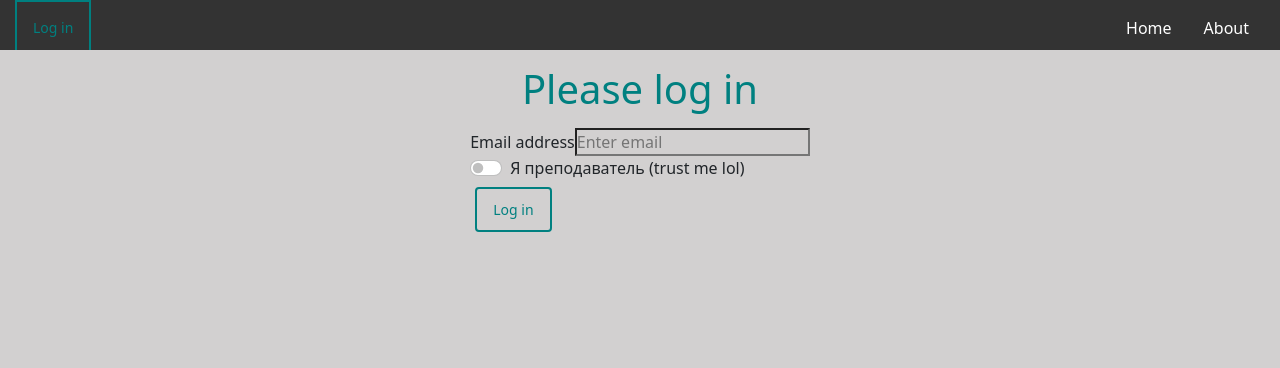
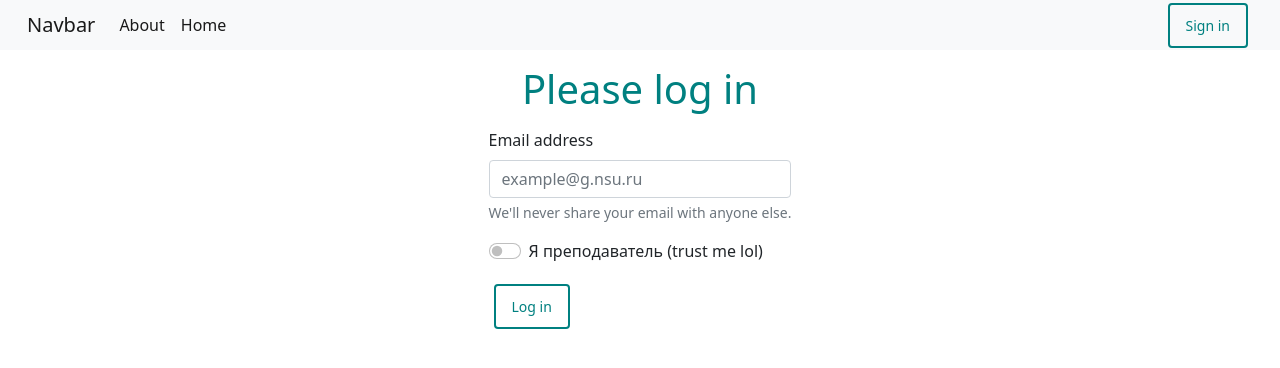
Before and after one commit to UltimateHikari/fairlabs, a React (Create React App) app in the folder client/: page /login in a window 1280 px wide. Shown: the top 368 px of the page. Built offline with nearby package versions, Linux system fonts and the light colour scheme.

Commit message:
better Navbar

```diff
--- a/client/src/pages/Landing.jsx
+++ b/client/src/pages/Landing.jsx
@@ -10,7 +10,7 @@ const Landing = () => {
             <h1 className={'h1'}>
                 Landing
             </h1>
-            <button onClick={() => Comm.get(fContext, AlgoGetMessage())}>
+            <button class="btn btn-primary" onClick={() => Comm.get(fContext, AlgoGetMessage())}>
                 AlgoGet
             </button>
         </div>
--- a/client/src/pages/Login.jsx
+++ b/client/src/pages/Login.jsx
@@ -40,17 +40,26 @@ const Login = () => {
         <div className={'login'}>
             <form onSubmit={login}>
                 <h1 className={'h1'}>Please log in</h1>
-                <div>
-                    <label>Email address</label>
+                <div class="mb-3">
+                    <label
+                        for="loginEmail"
+                        class="form-label"
+                    >
+                        Email address
+                    </label>
                     <input
-                    type="email"
-                    name="email"
-                    placeholder="Enter email"
-                    onChange={handleEmailChange}
-                    value={email}
+                        type="email"
+                        class="form-control"
+                        id="loginEmail"
+                        aria-describedby="emailHelp"
+                        placeholder="example@g.nsu.ru"
+                        onChange={handleEmailChange}
                     />
+                    <div id="emailHelp" class="form-text">
+                        We'll never share your email with anyone else.
+                    </div>
                 </div>
-                <div class="form-check form-switch">
+                <div class="mb-3 form-check form-switch">
                     <input
                         class="form-check-input"
                         type="checkbox"
@@ -62,7 +71,7 @@ const Login = () => {
                             Я преподаватель (trust me lol)
                     </label>
                 </div>
-                <button className="btn" type="submit">Log in</button>
+                <button className="btn btn-primary" type="submit">Log in</button>
             </form>
         </div>
     );
--- a/client/src/styles/App.css
+++ b/client/src/styles/App.css
@@ -1,9 +1,3 @@
-* {
-    margin: 0;
-    padding: 0;
-    box-sizing: border-box;
-    background-color: #d2d0d0;
-}
 
 #root {
     display: flex;
--- a/client/src/ui/navbar/Navbar.js
+++ b/client/src/ui/navbar/Navbar.js
@@ -5,56 +5,26 @@ import {AuthContext} from "../../context";
 import ModalNote from "../../components/ModalNote";
 import Login from "../../pages/Login";
 import { useCookies } from 'react-cookie';
+import Navlist from './Navlist';
+import Navbutton from './Navbutton';
 
 
 const Navbar = () => {
 
-    const {isAuth, setIsAuth, setPerson} = useContext(AuthContext);
-
-    const [isModalActive, setModalActive] = useState(false)
-    const [cookies, setCookie, removeCookie] = useCookies(['faircookie']);
-
-
-    const navigate = useNavigate()
-
-    const logout = () => {
-        setIsAuth(false)
-        setPerson("")
-        setModalActive(false)
-        removeCookie('auth', {})
-        removeCookie('context', {})
-        navigate('/landing')
-    }
-
-    return (
-        isAuth ?
-            <div className='navbar'>
-                <MyButton onClick={logout}>
-                    Log out
-                </MyButton>
-                <div className="li">
-                    {/*мб сделать faq вместо about*/}
-                    <Link className="li a" to="/about">About</Link>
-                    <Link className="li a" to="/courses">Courses</Link>
-                    <Link className="li a" to="/profile">Profile</Link>
-                    <Link className="li a" to="/landing">Home</Link>
-                    <Link className="li a" to="/create_course">CCreate</Link>
-                </div>
+    return(
+        <nav class="navbar navbar-expand-lg navbar-light bg-light">
+        <div class="container-fluid">
+            <a class="navbar-brand" href="#">Navbar</a>
+            <button class="navbar-toggler" type="button" data-bs-toggle="collapse" data-bs-target="#navbarSupportedContent" aria-controls="navbarSupportedContent" aria-expanded="false" aria-label="Toggle navigation">
+            <span class="navbar-toggler-icon"></span>
+            </button>
+            <div class="collapse navbar-collapse" id="navbarSupportedContent">
+            <Navlist/>
+            <Navbutton/>
             </div>
-            :
-            <div className='navbar'>
-                <MyButton onClick={() => setModalActive(true)}>
-                    Log in
-                </MyButton>
-                <div className="li">
-                    <Link className="li a" to="/about">About</Link>
-                    <Link className="li a" to="/landing">Home</Link>
-                </div>
-                <ModalNote active={isModalActive} setActive={setModalActive}>
-                    <Login/>
-                </ModalNote>
-            </div>
-    );
+        </div>
+        </nav>
+    )
 };
 
 export default Navbar;
--- /dev/null
+++ b/client/src/ui/navbar/Navbutton.js
@@ -0,0 +1,45 @@
+import React, {useContext, useState} from 'react';
+import {Link, useNavigate} from "react-router-dom";
+import MyButton from "../button/MyButton";
+import {AuthContext} from "../../context";
+import ModalNote from "../../components/ModalNote";
+import Login from "../../pages/Login";
+import { useCookies } from 'react-cookie';
+import Navlist from './Navlist';
+
+const Navbutton = () =>{
+    const {isAuth, setIsAuth, setPerson} = useContext(AuthContext);
+
+    const [isModalActive, setModalActive] = useState(false)
+    const [cookies, setCookie, removeCookie] = useCookies(['faircookie']);
+
+
+    const navigate = useNavigate()
+
+    const logout = () => {
+        setIsAuth(false)
+        setPerson("")
+        setModalActive(false)
+        removeCookie('auth', {})
+        removeCookie('context', {})
+        navigate('/landing')
+    }
+
+    if(isAuth == true){
+    return(
+        <div class="d-flex">
+            <button class="btn" onClick={logout} >Sign out</button>
+        </div>
+    )
+    }
+    return(
+        <div class="d-flex">
+            <button class="btn" onClick={() => setModalActive(true)} >Sign in</button>
+            <ModalNote active={isModalActive} setActive={setModalActive}>
+                    <Login/>
+            </ModalNote>
+        </div>
+    )
+};
+
+export default Navbutton;
--- /dev/null
+++ b/client/src/ui/navbar/Navlist.js
@@ -0,0 +1,65 @@
+import React, {useContext, useState} from 'react';
+import {Link, useNavigate} from "react-router-dom";
+import MyButton from "../button/MyButton";
+import {AuthContext} from "../../context";
+import ModalNote from "../../components/ModalNote";
+import Login from "../../pages/Login";
+import { useCookies } from 'react-cookie';
+import { render } from 'react-dom';
+import { StudentRole, TeacherRole } from 'roles';
+
+const Navlist = () =>{
+    const {isAuth, fContext} = useContext(AuthContext);
+
+    if(isAuth == true && fContext.role == TeacherRole){
+        return(
+            <ul class="navbar-nav me-auto mb-2 mb-lg-0">
+                <li class="nav-item">
+                <Link className="nav-link active" to="/about">About</Link>
+                </li>
+                <li class="nav-item">
+                <Link className="nav-link active" to="/landing">Home</Link>
+                </li>
+                <li class="nav-item">
+                <Link className="nav-link active" to="/courses">Courses</Link>
+                </li>
+                <li class="nav-item">
+                <Link className="nav-link active" to="/profile">Admin Page</Link>
+                </li>
+                <li class="nav-item">
+                <Link className="nav-link active" to="/create_course">New Course</Link>
+                </li>
+            </ul>
+        )
+    }
+
+    if(isAuth == true && fContext.role == StudentRole){
+        return(
+            <ul class="navbar-nav me-auto mb-2 mb-lg-0">
+                <li class="nav-item">
+                <Link className="nav-link active" to="/about">About</Link>
+                </li>
+                <li class="nav-item">
+                <Link className="nav-link active" to="/landing">Home</Link>
+                </li>
+                <li class="nav-item">
+                <Link className="nav-link active" to="/courses">Courses</Link>
+                </li>
+            </ul>
+        )
+    }
+
+    return(
+        <ul class="navbar-nav me-auto mb-2 mb-lg-0">
+            <li class="nav-item">
+            <Link className="nav-link active" to="/about">About</Link>
+            </li>
+            <li class="nav-item">
+            <Link className="nav-link active" to="/landing">Home</Link>
+            </li>
+        </ul>
+    )
+
+};
+
+export default Navlist;
```
